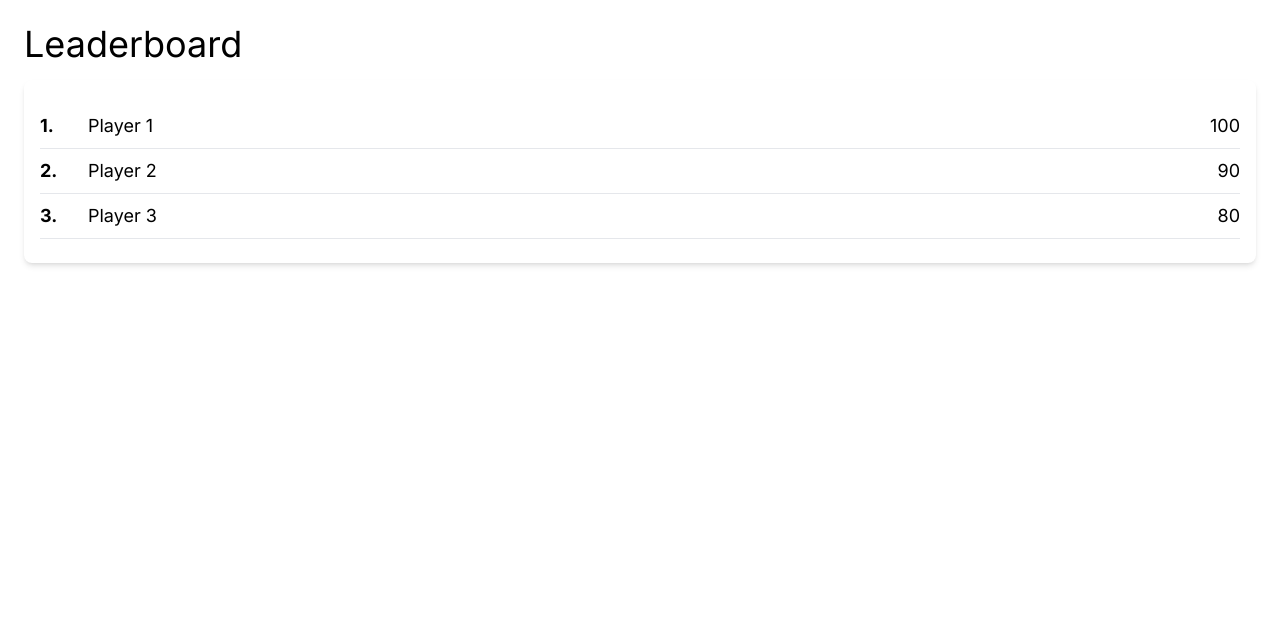
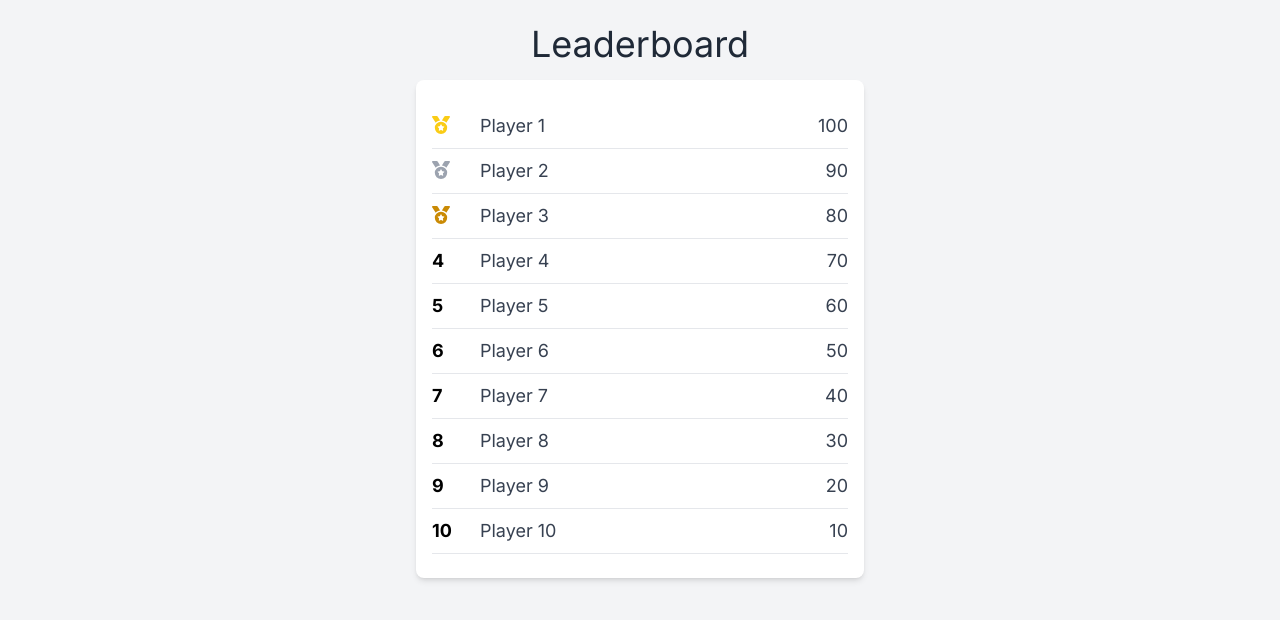
Before and after one commit to patrick-gu/food-fill, a Next.js app: page /leaderboard in a window 1280 px wide. Shown: the top 620 px of the page. Built offline with nearby package versions, Linux system fonts and the light colour scheme.

Commit message:
leaderboard

```diff
--- a/package.json
+++ b/package.json
@@ -9,6 +9,8 @@
     "lint": "next lint"
   },
   "dependencies": {
+    "@fortawesome/free-solid-svg-icons": "^6.5.2",
+    "@fortawesome/react-fontawesome": "^0.2.1",
     "@mediapipe/tasks-vision": "^0.10.14",
     "@techstark/opencv-js": "^4.9.0-release.3",
     "ibm-watson": "^9.1.0",
--- a/src/app/leaderboard/page.tsx
+++ b/src/app/leaderboard/page.tsx
@@ -1,31 +1,45 @@
 "use client";
 
 import { useState } from 'react';
+
+import { FontAwesomeIcon } from '@fortawesome/react-fontawesome';
+import { faMedal } from '@fortawesome/free-solid-svg-icons';
 
 export default function LeaderboardPage() {
     const [players, setPlayers] = useState([
         { name: 'Player 1', score: 100 },
         { name: 'Player 2', score: 90 },
         { name: 'Player 3', score: 80 },
+        { name: 'Player 4', score: 70 },
+        { name: 'Player 5', score: 60 },
+        { name: 'Player 6', score: 50 },
+        { name: 'Player 7', score: 40 },
+        { name: 'Player 8', score: 30 },
+        { name: 'Player 9', score: 20 },
+        { name: 'Player 10', score: 10 },
         // Add more players as needed
     ]);
 
     // Sort players by score in descending order
     players.sort((a, b) => b.score - a.score);
 
-
-
     return (
-        <div className="p-6">
-            <h1 className="text-4xl mb-4">Leaderboard</h1>
-            <div className="bg-white shadow-md rounded-lg px-4 py-6">
+        <div className="p-6 bg-gray-100 min-h-screen">
+            <h1 className="text-4xl mb-4 text-center text-gray-800">Leaderboard</h1>
+            <div className="bg-white shadow-md rounded-lg px-4 py-6 mx-auto max-w-md">
                 {players.map((player, index) => (
                     <div key={index} className="flex justify-between items-center py-2 border-b">
                         <div className="flex items-center">
-                            <span className="text-lg font-bold w-8">{index + 1}.</span>
-                            <span className="ml-4 text-lg">{player.name}</span>
+                            <span className="text-lg font-bold w-8">
+                                {index < 3 ? (
+                                    <FontAwesomeIcon
+                                        icon={faMedal}
+                                        className={index === 0 ? 'text-yellow-400' : index === 1 ? 'text-gray-400' : 'text-yellow-600'} />
+                                ) : index + 1}
+                            </span>
+                            <span className="ml-4 text-lg text-gray-700">{player.name}</span>
                         </div>
-                        <span className="text-lg">{player.score}</span>
+                        <span className="text-lg text-gray-700">{player.score}</span>
                     </div>
                 ))}
             </div>
```
Also changed, not shown: 1 other file (tests, documents, lock files or other folders).
